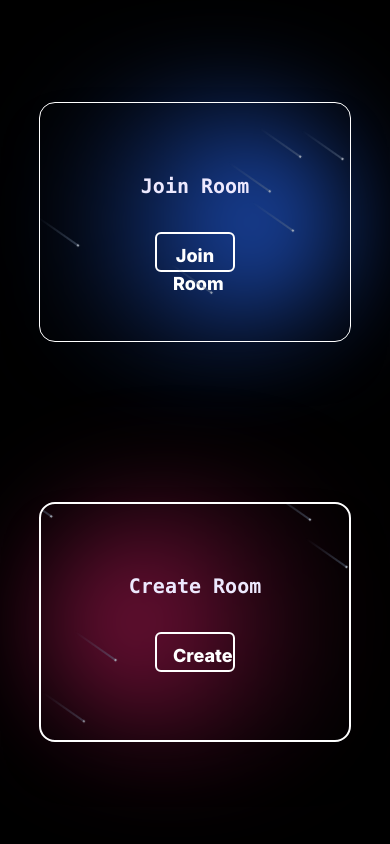
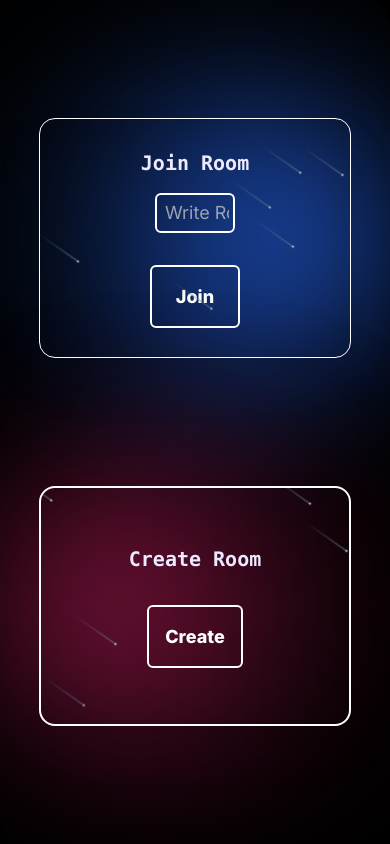
Before and after one commit to saiyamdubey/ChatApp, a Next.js app: page /chatapp in a window 390 px wide. Built offline with nearby package versions, Linux system fonts and the light colour scheme.

Commit message:
Adjust button sizes and positions in the UI.

```diff
--- a/src/app/chatapp/page.tsx
+++ b/src/app/chatapp/page.tsx
@@ -25,16 +25,16 @@ function Room() {
 
   return (
     <>
-      <div className="flex sm:flex-col justify-center items-center gap-40 rounded-3xl bg-transparent w-[100%] h-dvh flex-row overflow-hidden">
+      <div className="flex sm:flex-col justify-center items-center gap-[15rem] sm:gap-[8rem] rounded-3xl bg-transparent w-[100%] h-dvh flex-row overflow-hidden">
         <div className="relative max-w-sm w-[50rem] sm:w-[80%] h-[15rem] md:h-2/2  ">
-          <div className="absolute inset-0 h-full w-[30rem] sm:w-[100%] bg-gradient-to-r from-transparent to-blue-600 transform scale-[0.90] rounded-full blur-3xl flex justify-center items-center" />
+          <div className="absolute inset-0 h-full w-[30rem] sm:w-[100%] bg-gradient-to-r from-transparent to-blue-600 transform scale-[1.20] rounded-full blur-3xl flex justify-center items-center" />
           <div className="relative h-full w-[30rem] sm:w-[100%]  border border-white px-8 sm:py-6 overflow-hidden rounded-2xl shadow-2xl flex justify-center items-center">
             <div className="join flex flex-col justify-center items-center text-center">
               <h1 className="font-extrabold font-mono text-4xl sm:text-xl mb-4 text-center text-violet-100">
                 Join Room
               </h1>
               <input
-                className="sm:hidden text-white text-lg bg-transparent border-2 mb-4 border-white focus:outline-none sm:h-10 placeholder-gray-400 py-2 px-4 w-full sm:rounded-md sm:w-20 sm:pl-2 sm:p-1 rounded-full"
+                className=" text-white text-lg bg-transparent border-2 mb-4 border-white focus:outline-none sm:h-10 placeholder-gray-400 py-2 px-4 w-full sm:rounded-md sm:w-20 sm:pl-2 sm:p-1 rounded-3xl"
                 type="text"
                 onChange={(e) => setRoom(e.target.value)}
                 placeholder="Write Room Name ..."
@@ -43,23 +43,32 @@ function Room() {
                 onClick={() => {
                   handleSubmit(event, room);
                 }}
-                className="text-white p-4 text-lg sm:text-[18px] font-extrabold bg-transparent border-2 border-white hover:bg-black hover:blue-600 hover:text-white rounded-full py-2 sm:rounded-md sm:w-20 sm:h-10 sm:text-white mt-4"
+                className="visible sm:hidden text-white p-4 text-lg sm:text-[18px] font-extrabold bg-transparent border-2 border-white hover:bg-black hover:blue-600 hover:text-white rounded-full py-2 sm:rounded-md sm:w-20 sm:h-10 sm:text-white mt-4"
                 type="submit"
               >
                 Join Room
+              </button>
+              {/* sm wala niichu hai  */}
+              <button
+                className="sm:visible 2xl:hidden text-white sm:text-[18px] font-extrabold bg-transparent border-2 border-white hover:bg-black hover:blue-600 hover:text-white rounded-full p-4 px-6 sm:rounded-md  sm:text-white mt-4"
+                type="submit"
+                onClick={() => {
+                  handleSubmit(event, room);
+                }}
+              >
+                Join
               </button>
             </div>
             <Meteors number={12} />
           </div>
         </div>
         <div className="relative max-w-sm w-[50rem] sm:w-[80%] h-[15rem] md:h-2/2 ">
-          <div className="absolute inset-0 h-full w-[30rem] sm:w-[100%] bg-gradient-to-r from-pink-800 to-transparent-500 transform scale-[0.90] rounded-full blur-3xl flex justify-center items-center" />
+          <div className="absolute inset-0 h-full w-[30rem] sm:w-[100%] bg-gradient-to-r from-pink-800 to-transparent-500 transform scale-[1.20] rounded-full blur-3xl flex justify-center items-center" />
           <div className="relative h-full w-[30rem] sm:w-[100%] border-2 border-white px-8 sm:py-6 overflow-hidden rounded-2xl shadow-2xl flex justify-center items-center">
             <div className="join flex flex-col justify-center items-center text-center">
               <h1 className="font-extrabold font-mono text-4xl sm:text-xl mb-4 text-center text-violet-100">
                 Create Room
               </h1>
-
               <button
                 className="visible sm:hidden text-white p-4 text-lg sm:text-[18px] font-extrabold bg-transparent border-2 border-white hover:bg-black hover:blue-600 hover:text-white rounded-full py-2 sm:rounded-md sm:w-20 sm:h-10 sm:text-white mt-4"
                 type="submit"
@@ -71,7 +80,7 @@ function Room() {
               </button>
               {/* sm wala niichu hai  */}
               <button
-                className="sm:visible 2xl:hidden text-white p-4 text-lg sm:text-[18px] font-extrabold bg-transparent border-2 border-white hover:bg-black hover:blue-600 hover:text-white rounded-full py-2 sm:rounded-md sm:w-20 sm:h-10 sm:text-white mt-4"
+                className="sm:visible 2xl:hidden text-white sm:text-[18px] font-extrabold bg-transparent border-2 border-white hover:bg-black hover:blue-600 hover:text-white rounded-full p-4 sm:rounded-md  sm:text-white mt-4"
                 type="submit"
                 onClick={() => {
                   handleSubmit(event, room);
```
